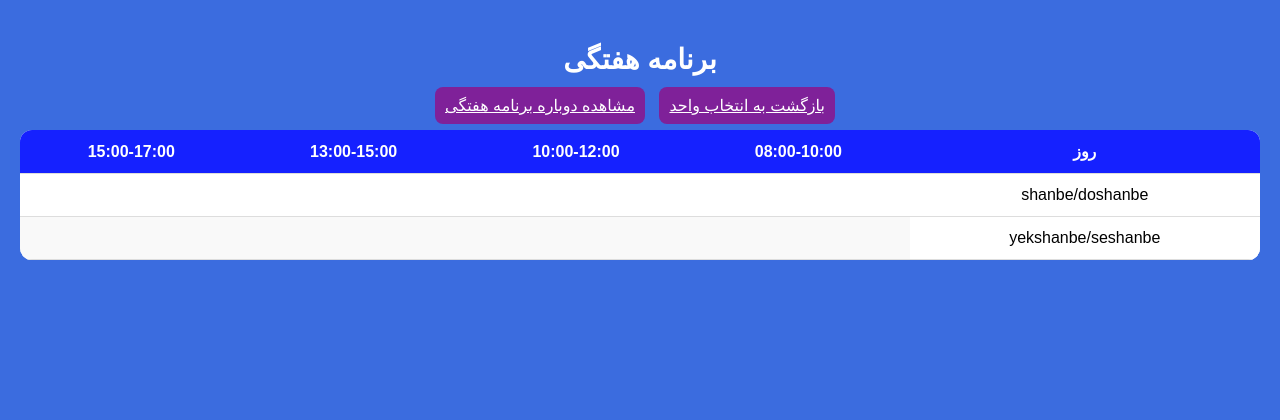
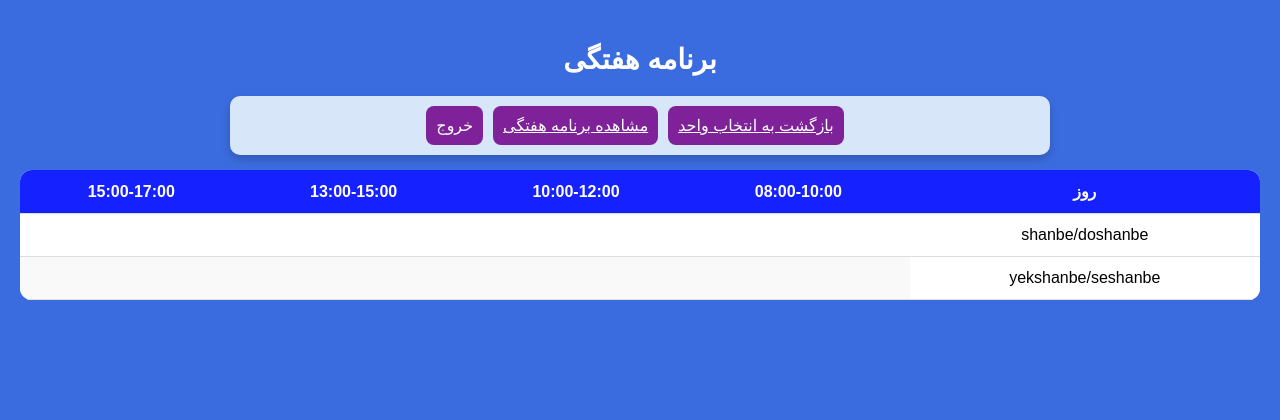
Before and after one commit to zechiel666/AP-PROJECT, a Django app: page /weekly_table/ in a window 1280 px wide. Shown: the top 420 px of the page. Run offline with Django 5.2, Linux system fonts and the light colour scheme; a user stored in the database is signed in; parts of the project's set-up code (start-up, migrations or seed data) failed here and were passed over.

Commit message:
add logout button

```diff
--- a/course_selection/courses/templates/course_list.html
+++ b/course_selection/courses/templates/course_list.html
@@ -29,7 +29,11 @@
             {% endfor %}
         </select>
         <input type="text" id="searchInput" placeholder="جستجو بر اساس کد یا نام درس...">
-        <a href="{% url 'weekly_schedule' %}" class="link-btn">مشاهده دوباره برنامه هفتگی</a>
+        <a href="{% url 'weekly_schedule' %}" class="add-btn">مشاهده برنامه هفتگی</a>
+        <form method="post" action="{% url 'logout' %}">
+            {% csrf_token %}
+            <button type="submit" class="add-btn">خروج</button>
+        </form>
     </div>
 
     <!-- Course Table -->
--- a/course_selection/courses/templates/weekly_table.html
+++ b/course_selection/courses/templates/weekly_table.html
@@ -13,9 +13,13 @@
 <h2>برنامه هفتگی</h2>
 
 <!-- btn for go to courses -->
-<div class="buttons">
+<div class="search">
     <a href="{% url 'course_list' %}" class="add-btn">بازگشت به انتخاب واحد</a>
-    <a href="{% url 'weekly_schedule' %}" class="add-btn">مشاهده دوباره برنامه هفتگی</a>
+    <a href="{% url 'weekly_schedule' %}" class="add-btn">مشاهده برنامه هفتگی</a>
+    <form method="post" action="{% url 'logout' %}">
+        {% csrf_token %}
+        <button type="submit" class="add-btn">خروج</button>
+    </form>
 </div>
 
 <table>
--- a/course_selection/user/urls.py
+++ b/course_selection/user/urls.py
@@ -5,4 +5,5 @@ urlpatterns=[
     path('register/', register, name='register'),
     path('login/', custom_login_view, name='login'),
     path("password-reset/", password_reset, name="password_reset"),
+    path("logout/", custom_logout_view, name="logout"),
 ]
```
Also changed, not shown: course_selection/user/views.py (+6 -3 lines), course_selection/db.sqlite3.
